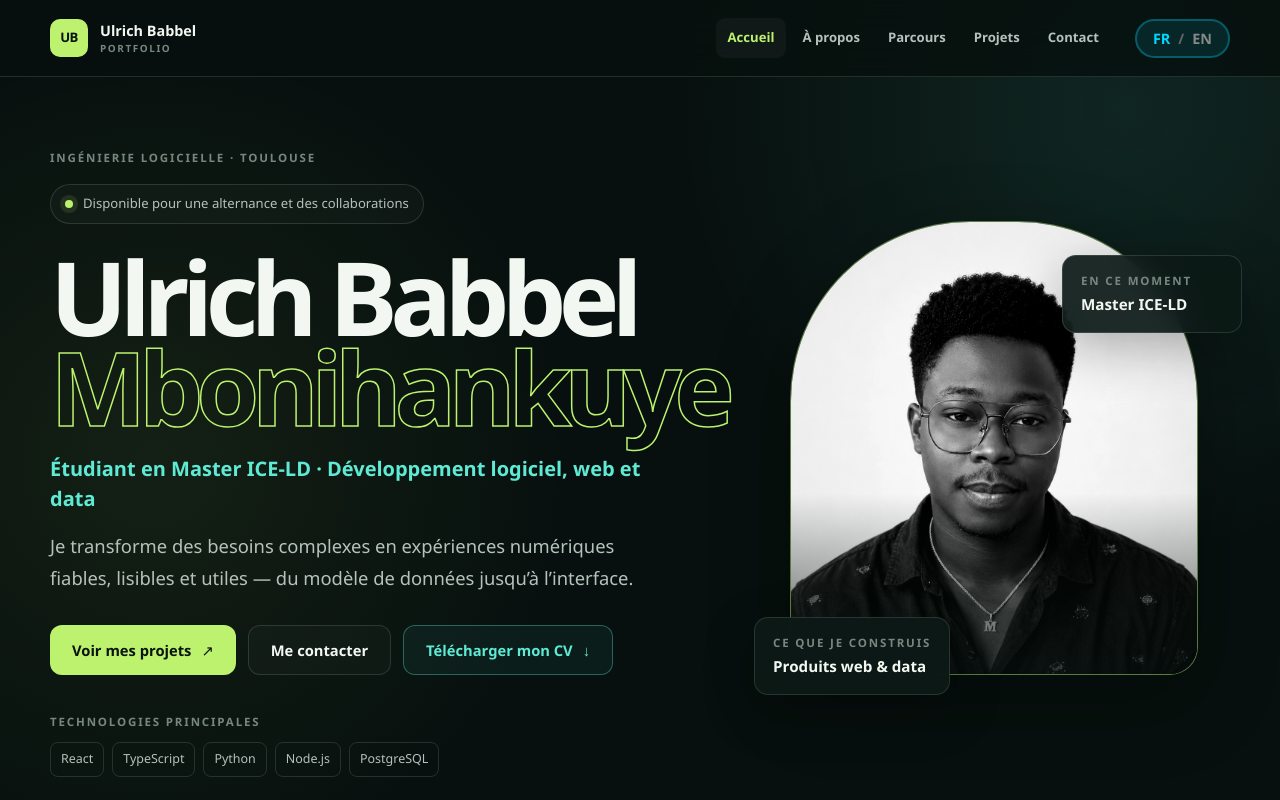
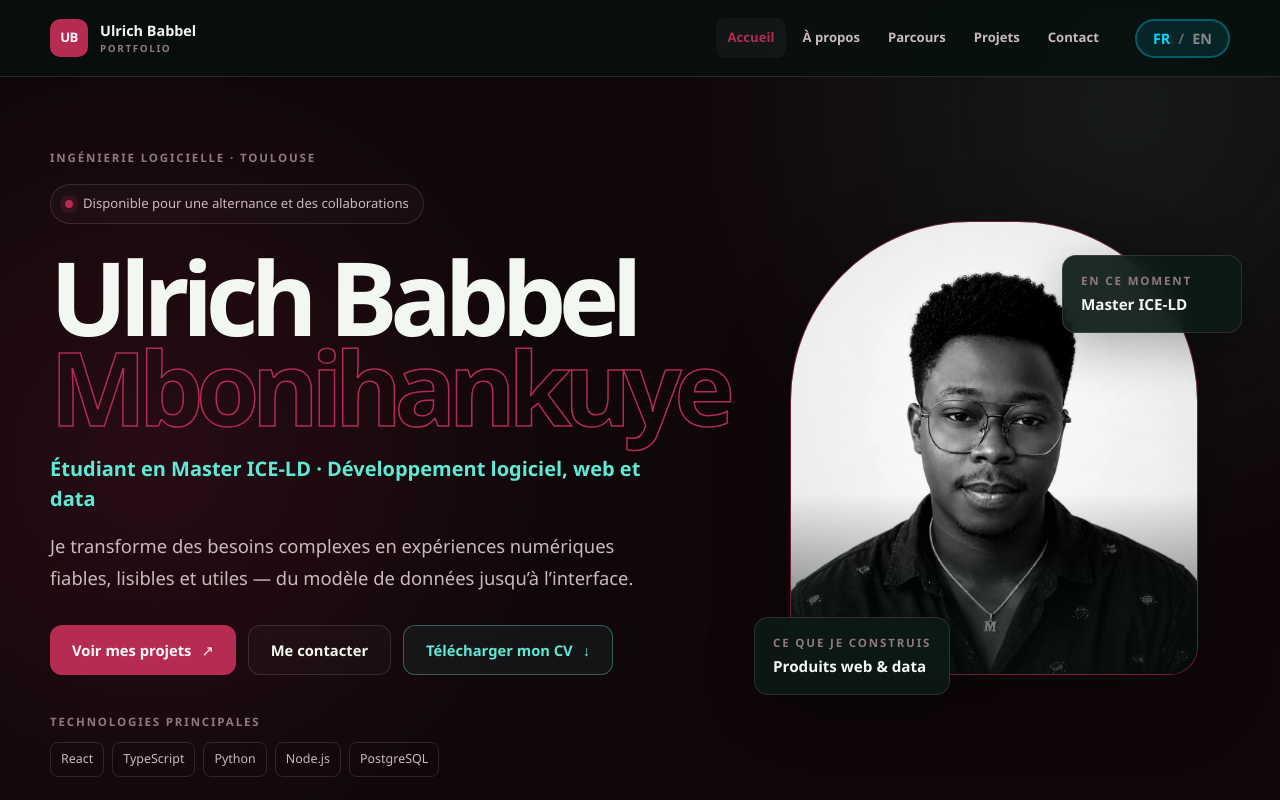
Before and after one commit to Rich9153/Portefolio, a React (Vite) app: page / in a window 1280 px wide. Shown: the top 800 px of the page. Built offline with nearby package versions, Linux system fonts and the light colour scheme.

Commit message:
Remplace le vert du thème par un rouge bordeaux

```diff
--- a/src/components/Navbar.css
+++ b/src/components/Navbar.css
@@ -1,7 +1,7 @@
 .navbar { position: sticky; top: 0; z-index: 1000; border-bottom: 1px solid var(--border); background: rgba(7,16,14,.82); backdrop-filter: blur(18px); }
 .nav-container { width: min(1180px, calc(100% - 40px)); min-height: 76px; margin: 0 auto; display: flex; align-items: center; justify-content: space-between; }
 .nav-logo { display: inline-flex; align-items: center; gap: 12px; color: var(--text-primary); text-decoration: none; }
-.logo-mark { display: grid; place-items: center; width: 38px; height: 38px; border-radius: 10px; background: var(--accent-primary); color: #0b130f; font-size: .82rem; font-weight: 900; letter-spacing: -.04em; }
+.logo-mark { display: grid; place-items: center; width: 38px; height: 38px; border-radius: 10px; background: var(--accent-primary); color: #fff7f9; font-size: .82rem; font-weight: 900; letter-spacing: -.04em; }
 .logo-copy { display: grid; line-height: 1.05; font-size: .9rem; font-weight: 800; }
 .logo-copy small { margin-top: 5px; color: var(--text-muted); font-size: .62rem; font-weight: 700; letter-spacing: .16em; text-transform: uppercase; }
 .nav-right, .nav-menu { display: flex; align-items: center; }
--- a/src/index.css
+++ b/src/index.css
@@ -4,21 +4,21 @@
   font-weight: 400;
 
   /* Dark Mode Color Palette */
-  --bg-primary: #07100e;
-  --bg-secondary: #0d1916;
-  --bg-tertiary: #13221e;
-  --surface: rgba(18, 34, 29, 0.78);
-  --surface-strong: #14251f;
-  --border: rgba(220, 255, 237, 0.13);
-  --border-strong: rgba(189, 242, 111, 0.42);
+  --bg-primary: #10070a;
+  --bg-secondary: #190c11;
+  --bg-tertiary: #231017;
+  --surface: rgba(43, 18, 27, 0.78);
+  --surface-strong: #2b151d;
+  --border: rgba(255, 224, 233, 0.13);
+  --border-strong: rgba(181, 43, 82, 0.5);
 
   --text-primary: #f3f7f1;
-  --text-secondary: #b5c2bb;
-  --text-muted: #77877f;
+  --text-secondary: #cab9bf;
+  --text-muted: #907780;
 
-  --accent-primary: #bdf26f;
+  --accent-primary: #b52b52;
   --accent-secondary: #5eead4;
-  --accent-hover: #d1fa8b;
+  --accent-hover: #d24b70;
   --shadow: 0 24px 80px rgba(0, 0, 0, 0.32);
   --radius-lg: 28px;
   --radius-md: 18px;
@@ -67,7 +67,7 @@ body {
   margin: 0;
   min-width: 320px;
   min-height: 100vh;
-  background: radial-gradient(circle at 88% 8%, rgba(94, 234, 212, 0.1), transparent 28rem), radial-gradient(circle at 12% 34%, rgba(189, 242, 111, 0.07), transparent 26rem), var(--bg-primary);
+  background: radial-gradient(circle at 88% 8%, rgba(94, 234, 212, 0.08), transparent 28rem), radial-gradient(circle at 12% 34%, rgba(181, 43, 82, 0.14), transparent 26rem), var(--bg-primary);
   overflow-x: hidden;
 }
 
@@ -144,7 +144,7 @@ button:focus-visible {
 
 /* Selection text style */
 ::selection {
-  background-color: rgba(189, 242, 111, 0.3);
+  background-color: rgba(181, 43, 82, 0.34);
   color: var(--text-primary);
 }
 
--- a/src/pages/Contact.css
+++ b/src/pages/Contact.css
@@ -20,13 +20,13 @@
 .form-group { position: relative; z-index: 2; margin-bottom: 18px; }
 .form-group label { display: block; margin-bottom: 8px; color: var(--text-secondary); font-size: .75rem; font-weight: 700; }
 .form-group input, .form-group textarea { width: 100%; padding: 14px 15px; border: 1px solid var(--border); border-radius: 10px; background: rgba(7,16,14,.72); color: var(--text-primary); font: inherit; transition: border-color .2s ease, box-shadow .2s ease; }
-.form-group input:focus, .form-group textarea:focus { outline: none; border-color: var(--accent-primary); box-shadow: 0 0 0 3px rgba(189,242,111,.08); }
+.form-group input:focus, .form-group textarea:focus { outline: none; border-color: var(--accent-primary); box-shadow: 0 0 0 3px rgba(181,43,82,.12); }
 .form-group textarea { min-height: 140px; resize: vertical; }
-.submit-btn { width: 100%; min-height: 52px; border: 0; border-radius: 11px; background: var(--accent-primary); color: #0b130f; font-weight: 850; }
+.submit-btn { width: 100%; min-height: 52px; border: 0; border-radius: 11px; background: var(--accent-primary); color: #fff7f9; font-weight: 850; }
 .submit-btn:hover:not(:disabled) { background: var(--accent-hover); transform: translateY(-2px); }
 .submit-btn:disabled { cursor: wait; opacity: .7; }
 .notification { position: fixed; z-index: 1100; top: 92px; left: 50%; display: flex; align-items: center; gap: 12px; width: min(560px,calc(100% - 28px)); padding: 16px 18px; transform: translateX(-50%); border: 1px solid var(--border); border-radius: 12px; background: var(--surface-strong); box-shadow: var(--shadow); }
-.notification.success { border-color: rgba(189,242,111,.45); }
+.notification.success { border-color: rgba(181,43,82,.5); }
 .notification.error { border-color: rgba(255,118,118,.45); }
 .notification-icon { color: var(--accent-primary); font-weight: 900; }
 .notification-message { flex: 1; color: var(--text-primary); font-size: .88rem; }
--- a/src/pages/Home.css
+++ b/src/pages/Home.css
@@ -3,15 +3,15 @@
 .hero-eyebrow, .stack-label, .profile-signal span, .card-index { color: var(--text-muted); font-size: .72rem; font-weight: 800; letter-spacing: .16em; text-transform: uppercase; }
 .hero-eyebrow { margin-bottom: 18px; }
 .availability-pill { display: inline-flex; align-items: center; gap: 10px; margin-bottom: 28px; padding: 9px 14px; border: 1px solid var(--border); border-radius: 999px; color: var(--text-secondary); background: rgba(255,255,255,.025); font-size: .82rem; }
-.availability-dot { width: 8px; height: 8px; border-radius: 50%; background: var(--accent-primary); box-shadow: 0 0 0 5px rgba(189,242,111,.11); }
+.availability-dot { width: 8px; height: 8px; border-radius: 50%; background: var(--accent-primary); box-shadow: 0 0 0 5px rgba(181,43,82,.16); }
 .hero-title { max-width: 780px; margin: 0 0 22px; color: var(--text-primary); font-size: clamp(3.6rem, 8vw, 7rem); line-height: .88; letter-spacing: -.075em; font-weight: 750; }
 .highlight { color: transparent; -webkit-text-stroke: 1.5px var(--accent-primary); }
 .hero-subtitle { margin-bottom: 16px; color: var(--accent-secondary); font-size: clamp(1rem, 2vw, 1.25rem); font-weight: 700; }
 .hero-intro { max-width: 650px; color: var(--text-secondary); font-size: clamp(1rem, 1.5vw, 1.15rem); line-height: 1.75; }
 .hero-buttons { display: flex; flex-wrap: wrap; gap: 12px; margin: 30px 0 38px; }
 .btn { display: inline-flex; align-items: center; justify-content: center; gap: 10px; min-height: 50px; padding: 0 22px; border-radius: 12px; text-decoration: none; font-size: .92rem; font-weight: 800; }
-.btn-primary { background: var(--accent-primary); color: #0b130f; }
-.btn-primary:hover { background: var(--accent-hover); color: #0b130f; transform: translateY(-2px); }
+.btn-primary { background: var(--accent-primary); color: #fff7f9; }
+.btn-primary:hover { background: var(--accent-hover); color: #fff7f9; transform: translateY(-2px); }
 .btn-secondary { border: 1px solid var(--border); color: var(--text-primary); background: rgba(255,255,255,.025); }
 .btn-secondary:hover { border-color: var(--border-strong); color: var(--accent-primary); transform: translateY(-2px); }
 .btn-cv { border: 1px solid rgba(94,234,212,.35); color: var(--accent-secondary); background: rgba(94,234,212,.06); }
@@ -29,7 +29,7 @@
 .signal-two { bottom: 28px; left: -18px; }
 .quick-links { display: grid; grid-template-columns: repeat(3, 1fr); gap: 14px; margin-top: 70px; }
 .quick-link-card { position: relative; min-height: 210px; padding: 26px; border: 1px solid var(--border); border-radius: var(--radius-md); background: var(--surface); text-decoration: none; overflow: hidden; transition: transform .25s ease, border-color .25s ease, background .25s ease; }
-.quick-link-card::before { content: ''; position: absolute; inset: auto -30% -70% 35%; aspect-ratio: 1; border-radius: 50%; background: rgba(189,242,111,.07); }
+.quick-link-card::before { content: ''; position: absolute; inset: auto -30% -70% 35%; aspect-ratio: 1; border-radius: 50%; background: rgba(181,43,82,.1); }
 .quick-link-card:hover { transform: translateY(-6px); border-color: var(--border-strong); background: var(--surface-strong); }
 .quick-link-card h3 { margin: 42px 0 8px; color: var(--text-primary); font-size: 1.45rem; }
 .quick-link-card p { max-width: 250px; color: var(--text-secondary); line-height: 1.55; }
--- a/src/pages/Projects.css
+++ b/src/pages/Projects.css
@@ -7,7 +7,7 @@
 .category-title::before { content: '—'; display: block; margin-bottom: 12px; color: var(--accent-primary); }
 .project-links-grid { display: grid; grid-template-columns: repeat(2,minmax(0,1fr)); gap: 14px; }
 .project-link-card { position: relative; min-height: 290px; display: flex; flex-direction: column; padding: 26px; border: 1px solid var(--border); border-radius: var(--radius-md); background: var(--surface); color: inherit; overflow: hidden; transition: transform .25s ease, border-color .25s ease, background .25s ease; }
-.project-link-card::after { content: ''; position: absolute; width: 180px; height: 180px; right: -90px; bottom: -110px; border: 1px solid rgba(189,242,111,.18); border-radius: 50%; }
+.project-link-card::after { content: ''; position: absolute; width: 180px; height: 180px; right: -90px; bottom: -110px; border: 1px solid rgba(181,43,82,.22); border-radius: 50%; }
 .project-link-card:hover { transform: translateY(-5px); border-color: var(--border-strong); background: var(--surface-strong); }
 .project-card-top { display: flex; justify-content: space-between; gap: 12px; margin-bottom: 46px; color: var(--text-muted); font-size: .7rem; font-weight: 800; letter-spacing: .12em; text-transform: uppercase; }
 .has-images .project-card-top { margin-top: 24px; margin-bottom: 28px; }
@@ -18,7 +18,7 @@
 .gallery-panel-image { top: 50%; left: 0; width: 300%; height: auto; max-width: none; transform: translate(var(--panel-offset), -50%); transform-origin: left center; }
 .gallery-navigation { position: absolute; right: 10px; bottom: 10px; display: flex; align-items: center; gap: 8px; padding: 5px; border: 1px solid rgba(255,255,255,.12); border-radius: 10px; background: rgba(7,16,14,.9); backdrop-filter: blur(10px); }
 .gallery-navigation button { width: 32px; height: 30px; padding: 0; border-radius: 7px; color: var(--text-primary); background: transparent; }
-.gallery-navigation button:hover { border-color: var(--accent-primary); background: rgba(189,242,111,.1); }
+.gallery-navigation button:hover { border-color: var(--accent-primary); background: rgba(181,43,82,.14); }
 .gallery-navigation span { min-width: 36px; color: var(--text-secondary); font-size: .68rem; text-align: center; }
 .project-thumbnails { display: grid; grid-template-columns: repeat(4, 1fr); gap: 7px; padding: 9px 0 12px; }
 .project-thumbnails button { height: 48px; padding: 0; overflow: hidden; border: 1px solid transparent; border-radius: 8px; background: var(--bg-secondary); opacity: .58; }
```
